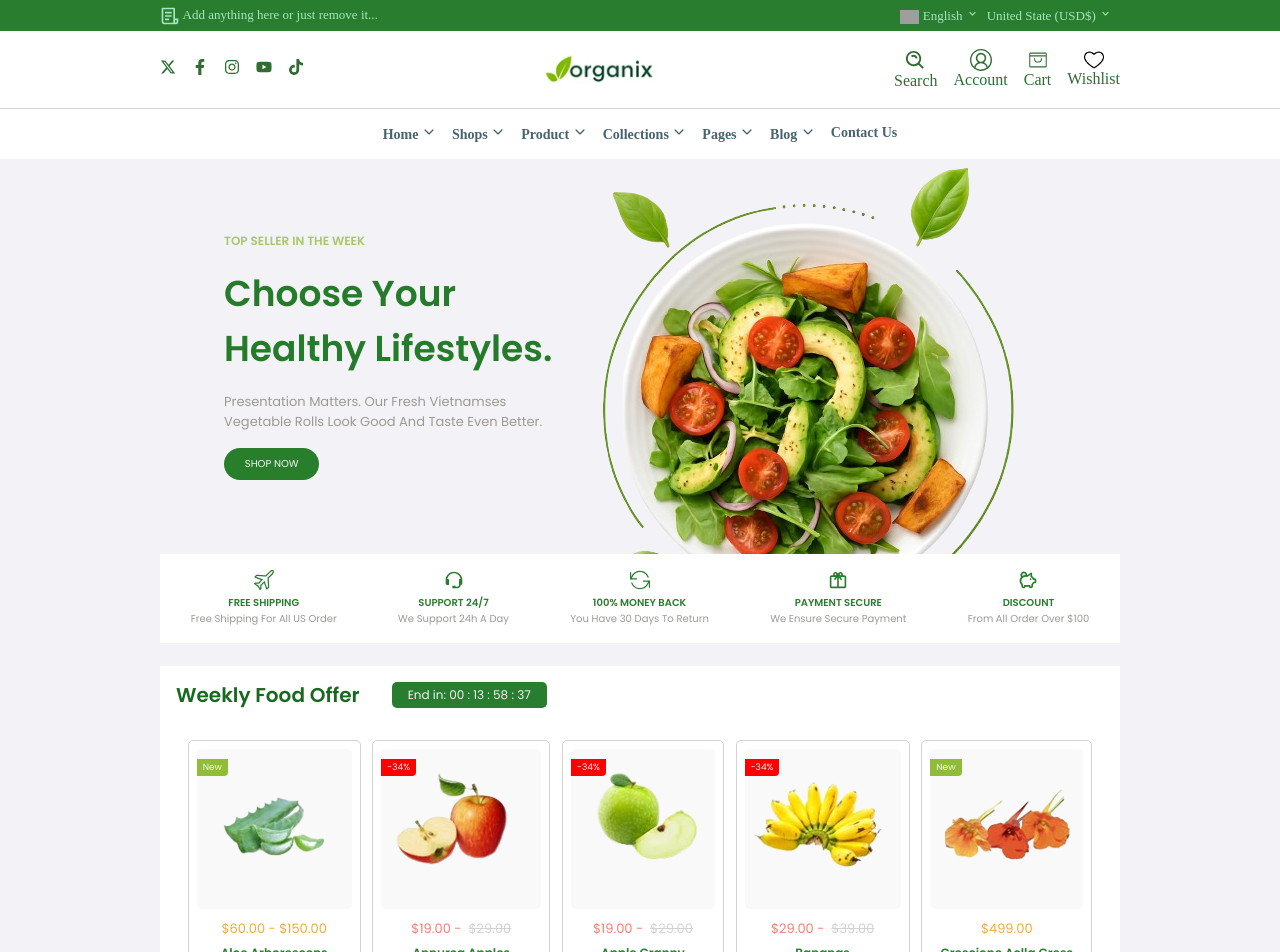
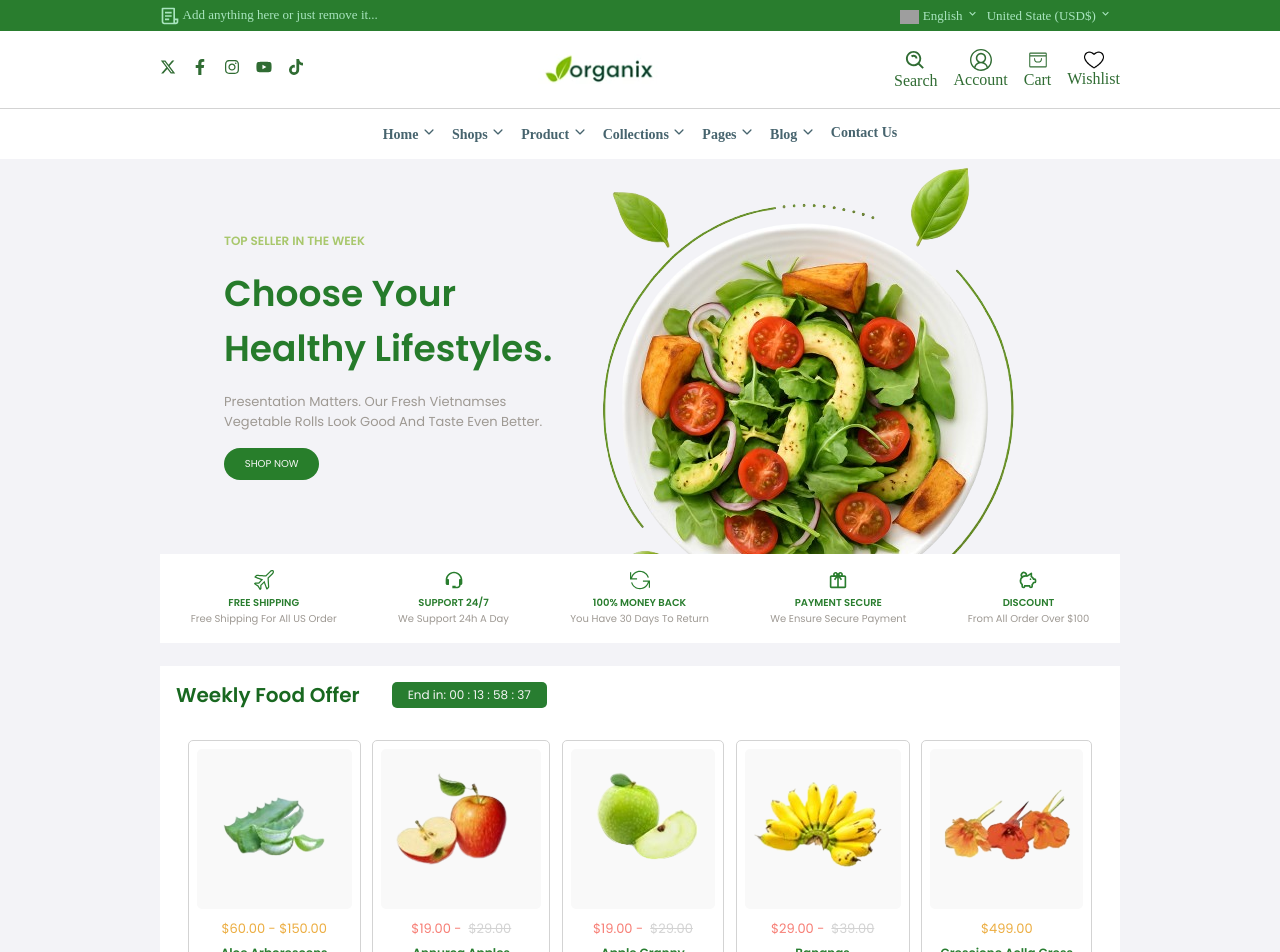
Before and after one commit to joeauscode/Finalproject, a React (Vite) app: page / in a window 1280 px wide. Shown: the top 952 px of the page. Built offline with nearby package versions, Linux system fonts and the light colour scheme; grey boxes are pictures that could not be loaded.

Commit message:
Your commit message

```diff
--- a/src/components/Hompage.jsx
+++ b/src/components/Hompage.jsx
@@ -91,7 +91,7 @@ const HomepageComponent = () => {
 
           <div className='cards'>
           <span className='new'>New</span>
-          <div className='titleimg'><img src={aloe} alt="Aloe" /></div>
+          <div data-aos="fade-up" className='titleimg'><img src={aloe} alt="Aloe" /></div>
           <div>
             <span className='titleprice'>$60.00 - $150.00</span>
               <p className='titleproduct'>Aloe Arborescens</p>
@@ -107,7 +107,7 @@ const HomepageComponent = () => {
 
           <div className='cards'>
           <span className='newminus'>-34%</span>
-          <div className='titleimg'><img src={apple} alt="apple" /></div>
+          <div data-aos="fade-up" className='titleimg'><img src={apple} alt="apple" /></div>
           <div>
             <span className='titlepriceminue'>$19.00 - &nbsp;<span className='strock'>$29.00</span></span>
               <p className='titleproduct'>Annurca apples</p>
@@ -123,7 +123,7 @@ const HomepageComponent = () => {
 
           <div className='cards'>
           <span className='newminus'>-34%</span>
-          <div className='titleimg'><img src={froud} alt="froud" /></div>
+          <div data-aos="fade-up" className='titleimg'><img src={froud} alt="froud" /></div>
           <div>
             <span className='titlepriceminue'>$19.00 - &nbsp;<span className='strock'>$29.00</span></span>
               <p className='titleproduct'>Apple Granny</p>
@@ -139,7 +139,7 @@ const HomepageComponent = () => {
 
           <div className='cards'>
           <span className='newminus'>-34%</span>
-          <div className='titleimg'><img src={banana} alt="banana" /></div>
+          <div data-aos="fade-up" className='titleimg'><img src={banana} alt="banana" /></div>
           <div>
             <span className='titlepriceminue'>$29.00 - &nbsp;<span className='strock'>$39.00</span></span>
               <p className='titleproduct'>Bananas</p>
@@ -155,7 +155,7 @@ const HomepageComponent = () => {
 
           <div className='cards'>
           <span className='new'>New</span>
-          <div className='titleimg'><img src={flowers} alt="flowers" /></div>
+          <div data-aos="fade-up" className='titleimg'><img src={flowers} alt="flowers" /></div>
           <div>
             <span className='titleprice'>$499.00</span>
               <p className='titleproduct'>Crescione Aclla Cress</p>
@@ -192,7 +192,7 @@ const HomepageComponent = () => {
 
 
 
-        <div className="topoffer">
+        <div className="topoffer" data-aos="fade-up">
           <div className="topofe">
             <p className='firstp'>TOP DEALS</p>
              <div className='spanclas'>
@@ -207,7 +207,7 @@ const HomepageComponent = () => {
         </div>
 
 
-        <div className="topoffer">
+        <div className="topoffer" data-aos="fade-up">
           <div className="topofe">
             <p className='firstp'>TOP DEALS</p>
              <div className='spanclas'>
```
